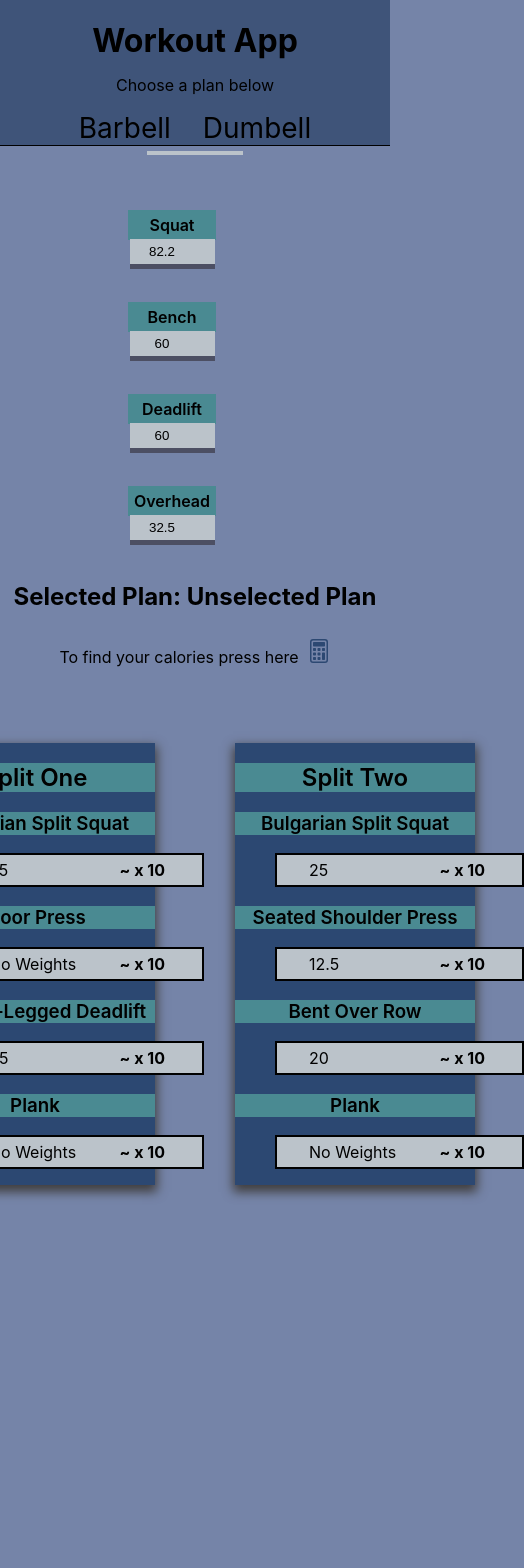
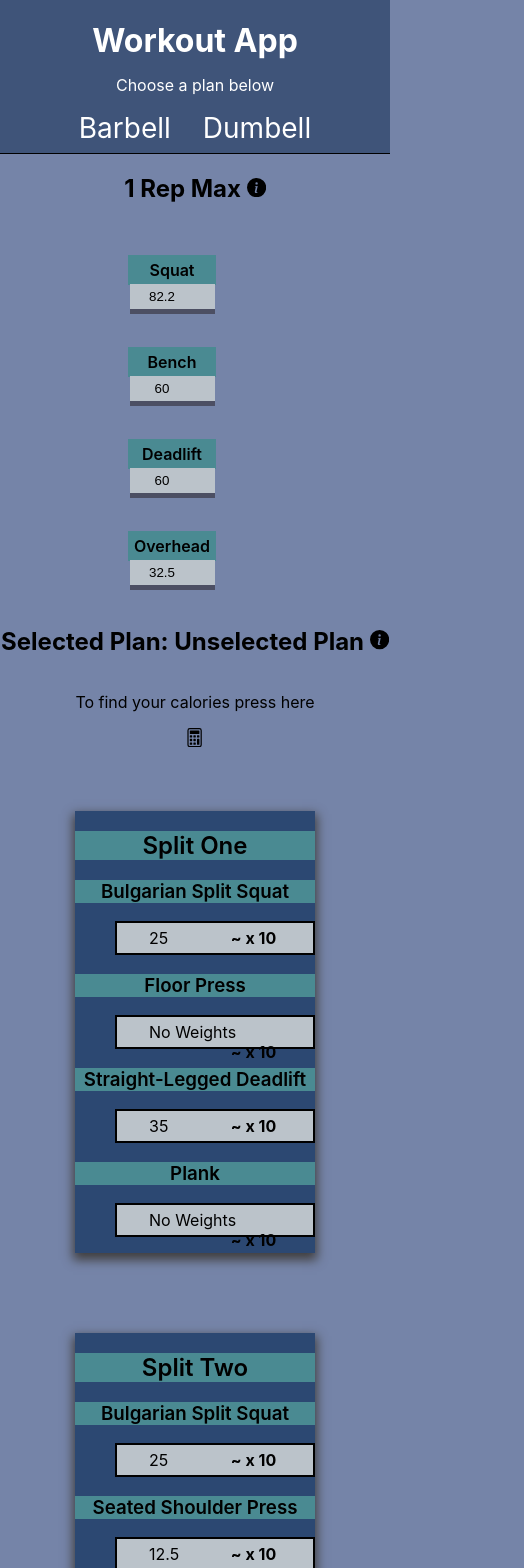
Before and after one commit to AroonSalotra/workout-app, a React (Create React App) app: page /workout-app/plan-2 in a window 390 px wide. Shown: the top 1568 px of the page, 524 px wide, since content can reach past the window. Before the commit the page ends 1205 px from the top, so only its background shows below. Built offline with nearby package versions, Linux system fonts and the light colour scheme.

Commit message:
add mobile responsiveness

```diff
--- a/src/App.css
+++ b/src/App.css
@@ -23,7 +23,11 @@
 
 body {
     background: var(--clr-bg);
+    overflow: scroll;
+}
 
+html {
+    /* width: 100vw; */
 }
 
 .height-s {
@@ -34,11 +38,12 @@ body {
 
 .navbar-container {
     background: var(--clr-main);
-    background:  #3f5479;
+    background: #3f5479;
     display: flex;
     flex-direction: column;
     justify-content: center;
     border-bottom: 1px solid black;
+    color: white;
 }
 
 a:-webkit-any-link {
@@ -52,6 +57,7 @@ a:-webkit-any-link {
     gap: 2rem;
     font-size: 1.75rem;
     font-weight: 400;
+    padding-bottom: .5rem;
 }
 
 link {
@@ -59,12 +65,13 @@ link {
 }
 
 .link-hover {
-    background: var(--clr-highlight);
+    background: var(--clr-a);
     position: absolute;
-    height: .25rem;
+    height: .4rem;
+    border-radius: 100px;
     width: 6rem;
     transform: translateY(2.5rem);
-    transition: transform 400ms ease-out, width 300ms ease-out;
+    transition: transform 120ms ease-out, width 300ms ease-out;
 }
 
 #link-one {
@@ -81,6 +88,7 @@ link {
     /* border: 3px solid black; */
     display: grid;
     justify-content: center;
+    align-items: center;
     grid-template-columns: repeat(3, 25rem);
 }
 
@@ -113,7 +121,6 @@ link {
     transform: translate(5px, -10px);
     width: 1rem;
     height: 1rem;
-    margin-top: 1rem;
     border-radius: 50px;
     outline: 2px solid black;
     /* background: var(--clr-highlight); */
@@ -147,7 +154,8 @@ link {
     /* gap: 2rem; */
     column-gap: 2rem;
     /* text-align: left; */
-    padding-top: 3rem;
+    /* padding-top: 3rem; */
+    /* border: 3px solid red; */
 }
 
 .trainingMax input {
@@ -165,7 +173,6 @@ link {
     background: var(--clr-main);
     box-shadow: 0 5px 10px 2px rgb(65, 63, 63);
     width: 20rem;
-    /* margin: auto; */
     text-align: left;
     /* border-left: 20px solid var(--clr-b); */
     /* border-radius: 10px; */
@@ -217,12 +224,16 @@ link {
     /* text-align: center; */
     padding: .3rem;
     padding-left: 2rem;
-    width: 13rem;
-    /* margin: auto; */
+    max-width: 13rem;
     margin-left: 2.5rem;
     border: 2px solid black;
     /* height: 1.75rem; */
     cursor: pointer;
+}
+
+.rep-static {
+    /* background: var(--clr-highlight); */
+
 }
 
 .rep:hover {
@@ -286,6 +297,7 @@ link {
     text-align: center;
 }
 
+
 .inputContainer input {
     /* background: var(--clr-highlight); */
     /* border-radius: 50px; */
@@ -304,7 +316,17 @@ link {
 
 .calculator {
     /* padding-top: 20px; */
-    transition: all 1s ease;
+    /* transition: all 1s ease; */
+    background: var(--clr-main);
+    width: 25rem;
+    margin: auto;
+    /* width: fit-content;
+    margin: auto;
+    padding: 10px;
+    padding-top: 5px; */
+    border-radius: 20px;
+    /* padding-bottom: 2rem; */
+    font-weight: 600;
 }
 
 .calculator form {
@@ -315,7 +337,7 @@ link {
 }
 
 .view-container {
-    display: flex;
+    /* display: flex;/ */
     align-items: baseline;
     justify-content: center;
     gap: .5rem;
@@ -326,7 +348,7 @@ link {
     /* background-color: var(--clr-a); */
     background-color: rgb(218, 210, 210);
     border: none;
-    border-radius: 5px;
+    /* border-radius: 5px;/ */
     text-align: center;
 }
 
@@ -369,7 +391,6 @@ link {
     width: 5rem;
 }
 
-
 .caloriesInfo {
     /* width: 2rem; */
     text-align: center;
@@ -397,19 +418,25 @@ link {
 }
 
 .icon-m {
-    font-size: 1.5rem;
+    font-size: 1.2rem;
     /* background: var(--clr-highlight); */
-    color: var(--clr-main);
-    z-index: 10;
+    /* color: var(--clr-main); */
+    /* z-index: 10;/ */
     cursor: pointer;
 }
 
 .icon-m:hover {
-    font-size: 1.6rem;
+    font-size: 1.3rem;
 }
 
 .icon-m:active {
     font-size: 1.4rem;
+}
+
+.info-text {
+    max-width: 35rem;
+    margin: auto;
+    text-align: left;
 }
 
 .info-link {
@@ -422,6 +449,8 @@ link {
 .opacity-none {
     opacity: 0;
     pointer-events: none;
+    height: 0;
+    width: 0;
 }
 
 #btn-calc:active>.calculator {
--- a/src/Calculator.jsx
+++ b/src/Calculator.jsx
@@ -91,17 +91,18 @@ const Calculator = (props) => {
 
     return (
         <div className="calculator" style={{ display: props.display }}>
-            <h3>Calorie Calculator</h3>
-            <form action="">
+            <h3 className="subTitle">Calorie Calculator</h3>
+            <form action="" className="rep-static">
                 <input type="radio" name="sex" id="male" onChange={handleChange} />
                 <label htmlFor="male">Male</label>
                 <input type="radio" name="sex" id="female" onChange={handleChange} />
                 <label htmlFor="female">Female</label>
+
                 <div className="age-weight">
                     <label htmlFor="female">Age</label>
                     <input type="number" name="" id="age" max={100} onChange={handleChange} />
                     <label htmlFor="female">Weight <span className="placeholder">in kg</span></label>
-                    <input type="number" name="" id="weight" onChange={handleChange}/>
+                    <input type="number" name="" id="weight" onChange={handleChange} />
                 </div>
                 <label htmlFor="height">Height <span className="placeholder">in ft</span></label>
                 <div>
@@ -115,7 +116,7 @@ const Calculator = (props) => {
                     </select>
                 </div>
                 <div>
-                    <button onClick={() => handleClick()} type="button">Calculate </button>
+                    <button onClick={() => handleClick()} type="button" >Calculate </button>
                 </div>
             </form>
             {/* <h3>Age: {age}</h3>
--- a/src/Mobile.css
+++ b/src/Mobile.css
@@ -36,6 +36,15 @@
         padding-left: 0;
         text-align: center;
     }
+
+    .plan-two-container {
+        display: flex;
+        flex-direction: column;
+        align-items: center;
+    }
+
+    .trainingWeek {
+    }
 }
 
 @media (max-width: 1400px) {
--- a/src/Navbar.jsx
+++ b/src/Navbar.jsx
@@ -4,7 +4,7 @@ import { useState } from "react";
 
 const Navbar = (props) => {
 
-    const [display, setDisplay] = useState("ler")
+    const [display, setDisplay] = useState("opacity-none")
     const [position, setPosition] = useState(null)
 
     const data = [
@@ -19,12 +19,12 @@ const Navbar = (props) => {
         if (e.target.id === "Barbell") {
             props.setPlan("5/3/1 Beginner")
             setPosition("link-one")
+            setDisplay("")
         } else {
             props.setPlan("PPL Beginner")
             setPosition("link-two")
         }
     }
-
     return (
         <>
             <div className="navbar-container">
@@ -32,10 +32,10 @@ const Navbar = (props) => {
                 <p >Choose a plan below</p>
                 <div className="navbar-links">
                     {data.map(({ text, redirect, id }) => {
-                        return <Link to={redirect} key={id} id={text} className={display}
+                        return <Link to={redirect} key={id} id={text}
                             onClick={(e) => handleClick(e)}>{text}</Link>
                     })}
-                    <div className={`link-hover`} id={position}></div>
+                    <div className={`link-hover ${display}`} id={position}></div>
                 </div>
             </div>
             {/* <Dropdown handleClick={handleClick} plan={props.plan} setPlan={props.setPlan} /> */}
--- a/src/TrainingMaxDisplay.jsx
+++ b/src/TrainingMaxDisplay.jsx
@@ -1,7 +1,10 @@
 import TrainingMax from "./TrainingMax";
 import { useState } from "react";
+import { BsFillInfoCircleFill } from "react-icons/bs"
 
 const TrainingMaxDisplay = (props) => {
+
+    const [display, setDisplay] = useState("opacity-none")
 
 
     const handleChange = (e) => {
@@ -28,7 +31,17 @@ const TrainingMaxDisplay = (props) => {
         return liftType(e.target.value)
     }
 
+    const handleClick = () => {
+        (display === "" ? setDisplay("opacity-none") : setDisplay(""))
+    }
+
     return (
+        <>
+            <h2>1 Rep Max <BsFillInfoCircleFill className="icon-m"
+                onClick={() => handleClick()} /></h2>
+            <p className={display}>
+                To calculate your 1 Rep Max, perform each lift at the highest
+                weight you feel you can lift for 1 successful rep</p>
             <div className="trainingMax">
                 <TrainingMax liftType={props.squat}
                     round={props.round}
@@ -47,6 +60,7 @@ const TrainingMaxDisplay = (props) => {
                     handleChange={handleChange}
                     id="Overhead" />
             </div>
+        </>
     );
 }
 
--- a/src/ViewPlan.jsx
+++ b/src/ViewPlan.jsx
@@ -1,19 +1,48 @@
 import { BsCalculator } from "react-icons/bs"
+import { BsFillInfoCircleFill } from "react-icons/bs"
+import { useState } from "react"
+
 
 
 const ViewPlan = (props) => {
+    const [display, setDisplay] = useState("opacity-none")
+
+    const infoOne = ["a cycle is once all 3 weeks are completed. after a full cycle increment your 1 Rep Max values by 2.5kg - 5kg for Squat and Deadlift, 1.25kg to 2.5kg for Bench and Overhead"]
+    const infoTwo = ["after each session, increment your 1 Rep Max values by 5kg - 10kg for Deadlifts and 2.5kg - 5kg to the others "]
+
 
     const handleClick = () => {
         (props.display ? props.setDisplay("") : props.setDisplay("none"))
     }
 
+    const handleInfo = () => {
+        (display === "opacity-none" ? setDisplay("") : setDisplay("opacity-none"))
+    }
+
     return (
         <>
-            <h2>Selected Plan: {props.plan}</h2>
+            <h2>Selected Plan: {props.plan} <BsFillInfoCircleFill className="icon-m"
+                onClick={() => handleInfo()} /> </h2>
+
+            {/* <div className={display}>
+                {props.plan === "5/3/1 Beginner" ?
+                    <p className="info-text">3 day plan, a cycle is once all 3 weeks are completed.
+                        after a full cycle increment your 1 Rep Max values by 2.5kg - 5kg
+                        for Squat and Deadlift, 1.25kg to 2.5kg for Bench and Overhead</p>
+                    :
+                    <p className="info-text">3 day plan,
+
+                    </p>
+                }
+            </div> */}
+
+            <p className={`${display} info-text`}>3 day plan, {props.plan === "5/3/1 Beginner" ? infoOne : infoTwo}
+            </p>
+
             <div className="view-container">
                 <p>To find your calories press here</p>
                 <BsCalculator className="icon-m"
-                onClick={() => handleClick()} />
+                    onClick={() => handleClick()} />
             </div>
         </>
     );
```
Lines whose indentation alone changed are shown as unchanged.
